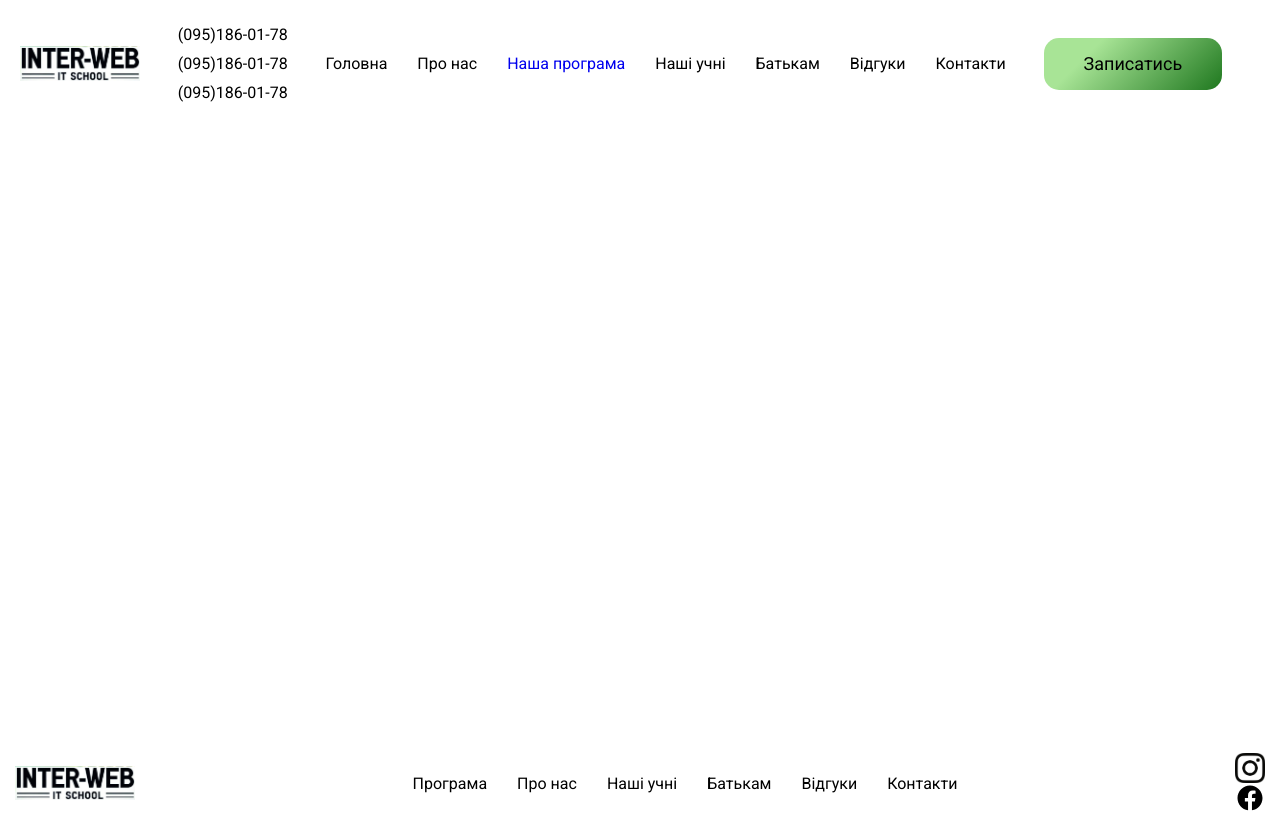
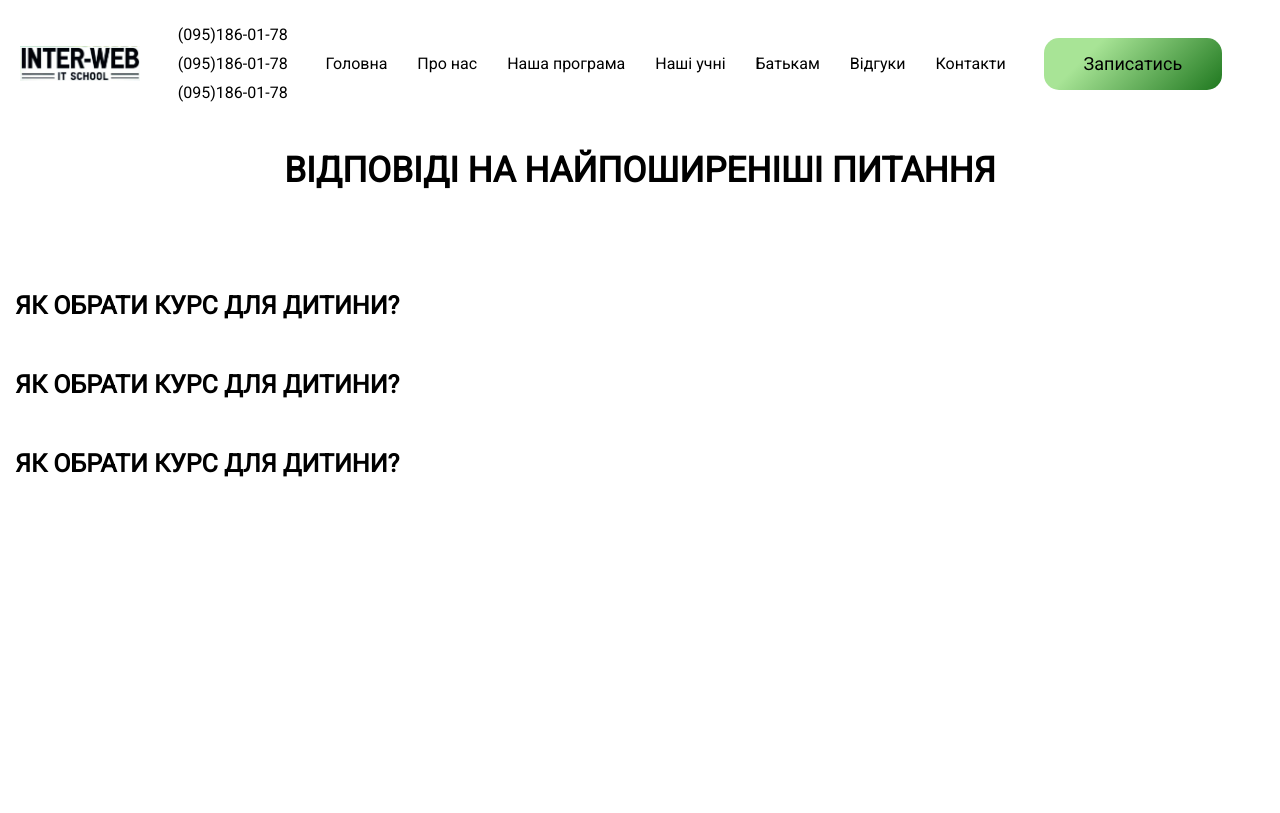
Before and after one commit to Alexandrovich99Egor/inter-web-site, a React (Create React App) app in the folder front/: page /program in a window 1280 px wide. Shown: the top 813 px of the page. Built offline with nearby package versions, Linux system fonts and the light colour scheme.

Commit message:
add 24.11

```diff
--- a/front/src/component/data/data.js
+++ b/front/src/component/data/data.js
@@ -1,3 +1,10 @@
+import ImageHtml from '../image/html.png';
+import ImageCss from '../image/css.png';
+import ImageJS from '../image/js.png';
+import ImagePy from '../image/py.png';
+import ImageMySql from '../image/mysql.jpg'
+import ImageRoblox from '../image/roblox.jpeg'
+
 export const data = [
     {
         id: 1,
@@ -42,14 +49,5 @@ export const data = [
         image: ImageRoblox
 
     }
-      {
-        id: 5,
-        age: '6-9 клас',
-        title: 'Roblox',
-        discriotion: 'В айті - школі ми досліджуємо світ програмування за допомогою Роблокса! Тут ти зможеш створити власні ігри, додавати веселі функції та навіть розробляти свої власні історії.Забудь про границі - на Роблоксі можна втілити будь - які ідеї та зробити своє імя в світі розробників. Готуйся до захоплюючого подорожі у світ програмування!',
-        image: ImageRoblox
-
-    }
-
 
 ];
--- a/front/src/component/header/header.jsx
+++ b/front/src/component/header/header.jsx
@@ -64,7 +64,7 @@ function Header() {
                             <Link className="item-link" to="/about-us">Про нас</Link>
                         </li>
                         <li className="nav-list-item">
-                            <Link to="/program">Наша програма</Link>
+                            <Link className="item-link" to="/program">Наша програма</Link>
                         </li>
 
                         <li className="nav-list-item">
--- a/front/src/component/header/header.scss
+++ b/front/src/component/header/header.scss
@@ -18,15 +18,21 @@
 
     &__logo {
         width: 120px;
+
+        img {
+            width: 100%;
+        }
     }
 
     &__contacts {
-
-
         .contacts__list {
             display: flex;
             flex-direction: column;
             gap: 10px;
+
+            @media (max-width:1200px) {
+                display: none;
+            }
         }
 
 
--- a/front/src/component/section-info-slider/info.jsx
+++ b/front/src/component/section-info-slider/info.jsx
@@ -1,5 +1,5 @@
 import './info.scss';
-import React from "react";
+import { React, useState } from "react";
 import Slider from "../slider/slider.jsx";
 import ImageHtml from '../image/html.png';
 import ImageCss from '../image/css.png';
@@ -8,6 +8,7 @@ import ImagePy from '../image/py.png';
 import ImageMySql from '../image/mysql.jpg'
 import ImageRoblox from '../image/roblox.jpeg'
 import Button from '../button/button.jsx';
+import Menu from '../menu/menu.jsx';
 
 
 // data about program on school
@@ -63,9 +64,23 @@ const data = [
 
 
 function Info() {
+    const [open, setOpen] = useState(false);
+
+    const openClick = () => {
+        setOpen(true);
+    }
+
+    const closeClick = () => {
+        setOpen(false);
+    }
+
+
+
 
 
     return (
+
+
         <section className="section info">
             <div className="container info__container">
                 <h2 className="info__title">
@@ -87,6 +102,7 @@ function Info() {
                                 {item.discriotion}
                             </p>
                             <Button
+                                onClick={openClick}
                                 classNameBtn={'info__button-age'}
                                 textContentBtn={'Записатись'}
                             />
@@ -97,6 +113,7 @@ function Info() {
 
             </div>
 
+            <Menu PropsModal={open} PropsModalSet={closeClick} />
             <Slider dataSlider={data} />
         </section>
     )
--- a/front/src/component/section-info-slider/info.scss
+++ b/front/src/component/section-info-slider/info.scss
@@ -80,9 +80,6 @@
             display: block;
         }
 
-        img {
-            width: 170px;
-        }
 
         .info__programs-image {
             display: flex;
--- a/front/src/component/section-our-program/our-program.jsx
+++ b/front/src/component/section-our-program/our-program.jsx
@@ -1,18 +1,66 @@
-import React from "react";
+import { React, useState } from "react";
 import Header from "../header/header";
 import Footer from "../footer/footer"
 import './our-program.scss';
+import { data } from '../data/data';
 
 
-function OurProgram({ data }) {
+function OurProgram() {
+    const [open, setOpen] = useState(false);
+    const [open2, setOpen2] = useState(false);
+    const [open3, setOpen3] = useState(false);
+    const openClick = () => {
+        setOpen(!open)
+    };
+    const openClick2 = () => {
+        setOpen2(!open2)
+    };
+    const openClick3 = () => {
+        setOpen3(!open3)
+    };
+
+
+
 
     return (
         <section className="our-program" >
-            <div className="our-program container">
-                <h2>Наша програма</h2>
-                <div className="our-program__content">
+            <div className="container our-program__container ">
+                <h3 className="title">
+                    ВІДПОВІДІ НА НАЙПОШИРЕНІШІ ПИТАННЯ
+                </h3>
+                <div className="our-program__tab">
+                    <div className="tab-content">
+                        <span>
+                            <p onClick={openClick}>
+                                ЯК ОБРАТИ КУРС ДЛЯ ДИТИНИ?
+                            </p>
+                        </span>
+                        <div className={`tabs-content-hide ${open ? 'visible' : ''}`}>
+                            Напрямів в IT так багато, що іноді голова йде обертом. Однак є й гарна новина — знайти себе в IT може кожен, незалежно від інтересів, складу розуму та рівня знань. Найпростіший спосіб обрати курс — запитати, чим хоче займатися підліток. Але якщо школяр часто змінює інтереси, варто розпочати з профорієнтації. Ви можете пройти тест самостійно або записатися на безоплатну консультацію з викладачем GoITeens. Досвідчений педагог допоможе підібрати оптимальний курс, який задовольнить потреби вашої дитини та розкриє її потенціал.
+                        </div>
+                    </div>
+                    <div className="tab-content">
+                        <span>
+                            <p onClick={openClick2}>
+                                ЯК ОБРАТИ КУРС ДЛЯ ДИТИНИ?
+                            </p>
+                        </span>
+                        <p className={`tabs-content-hide ${open2 ? 'visible' : ''}`}>
+                            Напрямів в IT так багато, що іноді голова йде обертом. Однак є й гарна новина — знайти себе в IT може кожен, незалежно від інтересів, складу розуму та рівня знань. Найпростіший спосіб обрати курс — запитати, чим хоче займатися підліток. Але якщо школяр часто змінює інтереси, варто розпочати з профорієнтації. Ви можете пройти тест самостійно або записатися на безоплатну консультацію з викладачем GoITeens. Досвідчений педагог допоможе підібрати оптимальний курс, який задовольнить потреби вашої дитини та розкриє її потенціал.
+                        </p>
+                    </div>
+                    <div className="tab-content">
+                        <span>
+                            <p onClick={openClick3} >
+                                ЯК ОБРАТИ КУРС ДЛЯ ДИТИНИ?
+                            </p>
+                        </span>
+                        <div className={`tabs-content-hide ${open3 ? 'visible' : ''}`}>
+                            Напрямів в IT так багато, що іноді голова йде обертом. Однак є й гарна новина — знайти себе в IT може кожен, незалежно від інтересів, складу розуму та рівня знань. Найпростіший спосіб обрати курс — запитати, чим хоче займатися підліток. Але якщо школяр часто змінює інтереси, варто розпочати з профорієнтації. Ви можете пройти тест самостійно або записатися на безоплатну консультацію з викладачем GoITeens. Досвідчений педагог допоможе підібрати оптимальний курс, який задовольнить потреби вашої дитини та розкриє її потенціал.
+                        </div>
+                    </div>
+
                 </div>
-
             </div>
         </section>
 
--- a/front/src/component/section-our-program/our-program.scss
+++ b/front/src/component/section-our-program/our-program.scss
@@ -3,8 +3,47 @@
 .our-program {
     min-height: calc(100vh - $HeaderHeigth);
 
+    &__container {
+        margin-top: 150px;
 
-    p {
-        text-align: center;
+        .title {
+            text-align: center;
+            font-size: 35px;
+        }
+
+
+
     }
+
+    &__tab {
+        margin-top: 100px;
+
+        .tab-content {
+            margin-top: 50px;
+
+            span {
+                p {
+                    font-size: 25px;
+                    font-weight: 800;
+                    margin-bottom: 20px;
+                }
+            }
+
+            .tabs-content-hide {
+                font-size: 20px;
+                padding: 50px 10px;
+                background-color: $ColorGrey;
+                display: none;
+                transition: 1s;
+                border-bottom: 10px solid $ColorGreen;
+            }
+
+
+        }
+    }
+
 }
+
+.visible {
+    display: block !important;
+}
```
